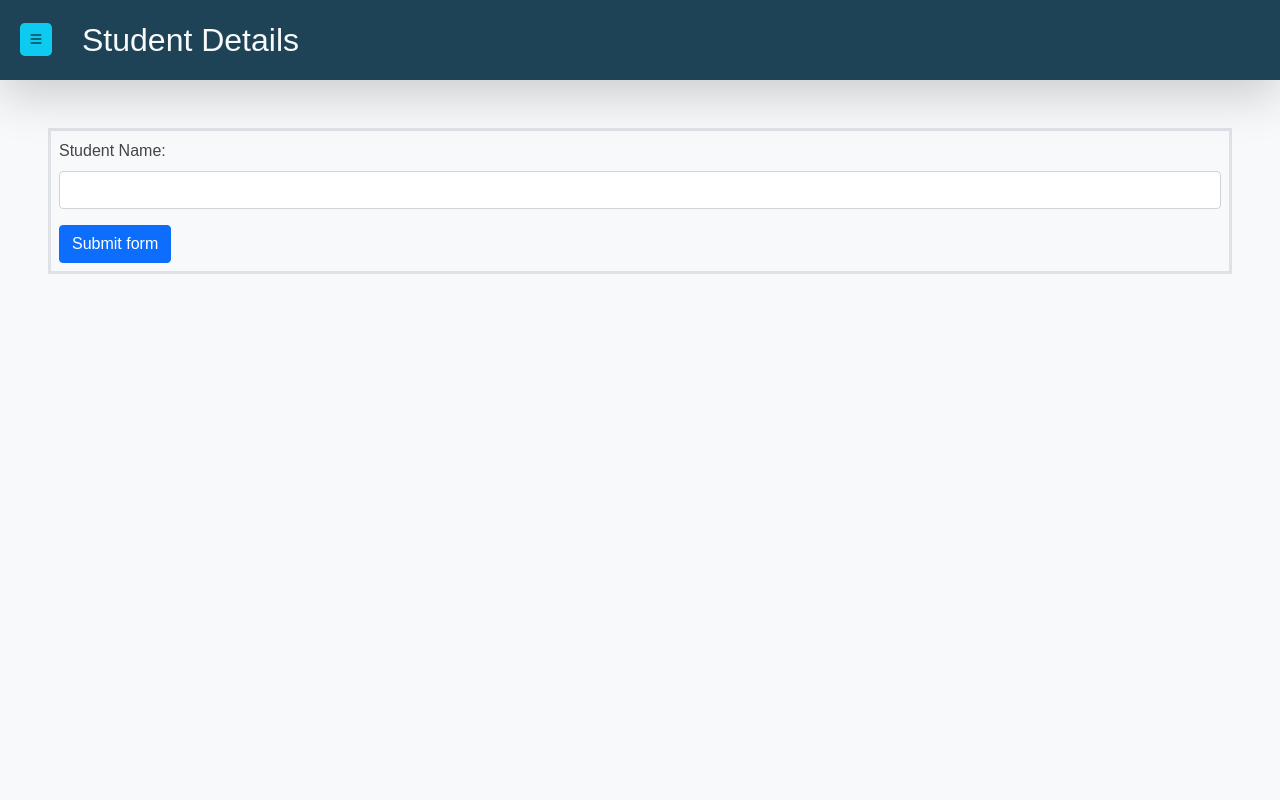
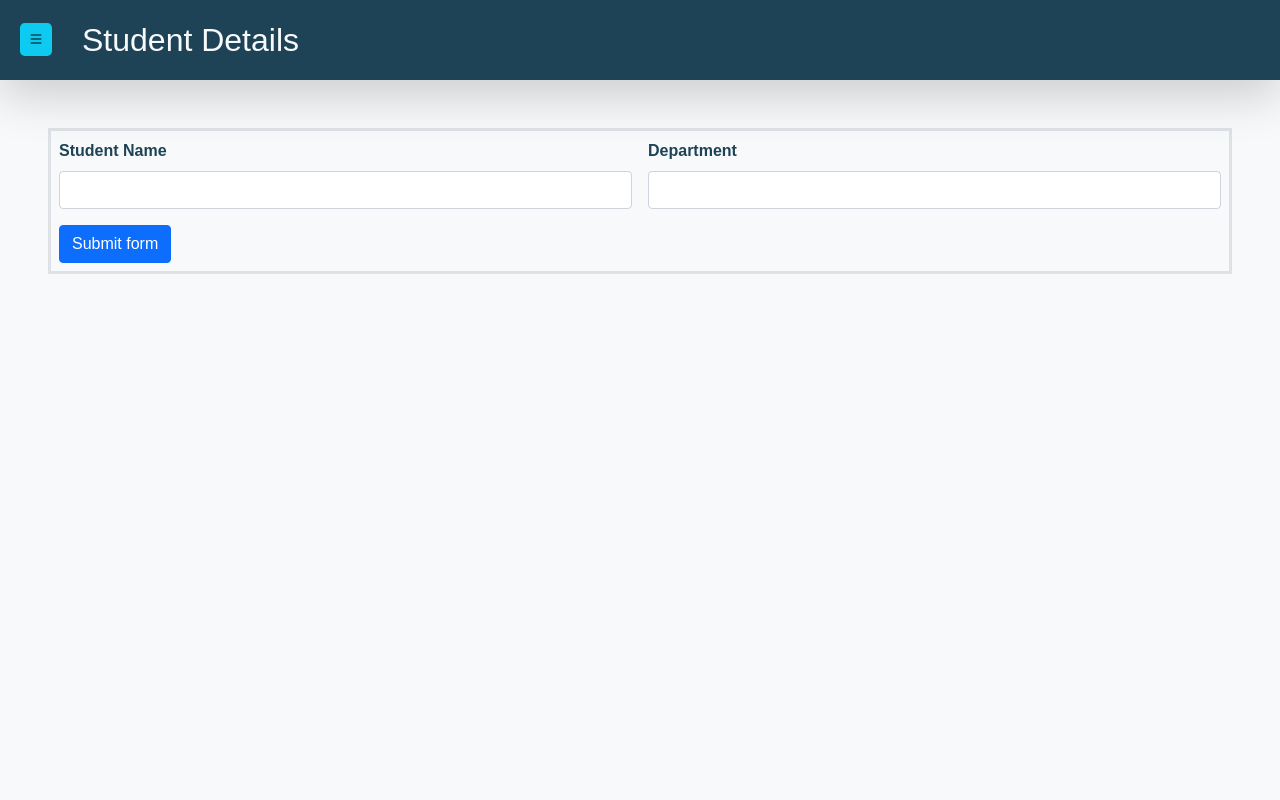
Before and after one commit to a-s-h-o-k-t/studentAlumni, a PHP site: page /studentDetailsRegis.html in a window 1280 px wide. Run offline with PHP 8.4, Linux system fonts and the light colour scheme.

Commit message:
form changes

```diff
--- a/assets/css/style.css
+++ b/assets/css/style.css
@@ -1102,3 +1102,8 @@ body{
       position: sticky;
       top: 0;
 }
+
+.form-label{
+  font-weight: 600;
+  color: #1e4356;
+}
--- a/studentDetailsRegis.html
+++ b/studentDetailsRegis.html
@@ -40,7 +40,6 @@
 
   <body>
     <!-- bootstrap min js -->
-
     <script
       src="https://cdn.jsdelivr.net/npm/bootstrap@5.0.2/dist/js/bootstrap.bundle.min.js"
       integrity="sha384-MrcW6ZMFYlzcLA8Nl+NtUVF0sA7MsXsP1UyJoMp4YLEuNSfAP+JcXn/tWtIaxVXM"
@@ -78,12 +77,19 @@
         <div
           class="border border-3 border border-2 p-2 m-5 d-flex flex-column overflow-auto">
           <form class="row g-3 needs-validation" novalidate>
-            <div class="col-md-12">
+            <div class="col-lg-6">
               <label for="studentNameInput" class="form-label"
-                >Student Name:</label
+                >Student Name</label
               >
               <input class="form-control" id="studentNameInput" required />
-              <div class="valid-feedback">Looks good!</div>
+              <div class="invalid-feedback">Please enter a valid name.</div>
+            </div>
+            <div class="col-lg-6">
+              <label for="departNameInput" class="form-label">Department</label>
+              <input class="form-control" id="departNameInput" required />
+              <div class="invalid-feedback">
+                Please enter a your department name.
+              </div>
             </div>
 
             <!-- <div>
@@ -103,5 +109,25 @@
       </div>
     </main>
     <!-- End #main -->
+    <script>
+      (function () {
+        "use strict";
+        let form = document.querySelector(".needs-validation");
+
+        form.addEventListener(
+          "submit",
+          function (event) {
+            event.preventDefault();
+            event.stopPropagation();
+            if (!form.checkValidity()) {
+              form.classList.add("was-validated");
+              return;
+            }
+            // api call form submission
+          },
+          false
+        );
+      })();
+    </script>
   </body>
 </html>
```
